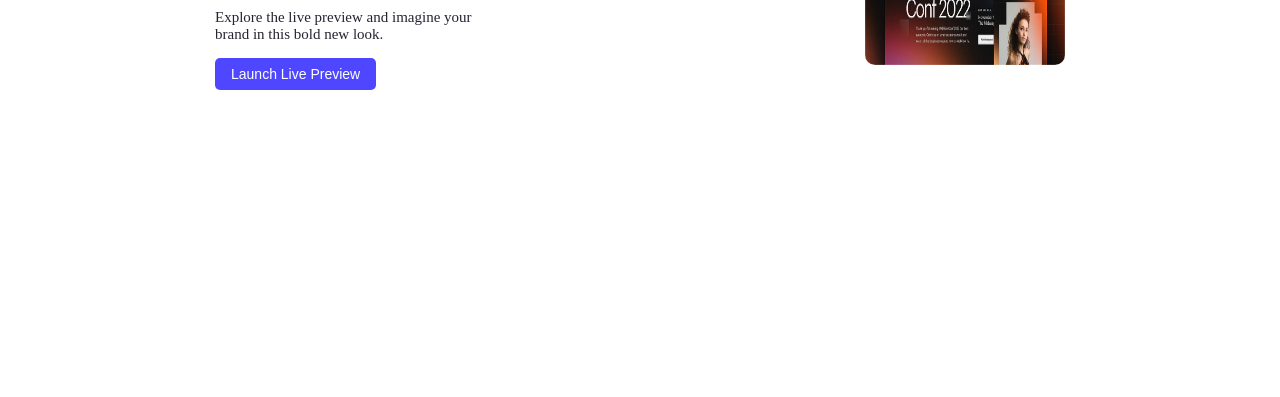
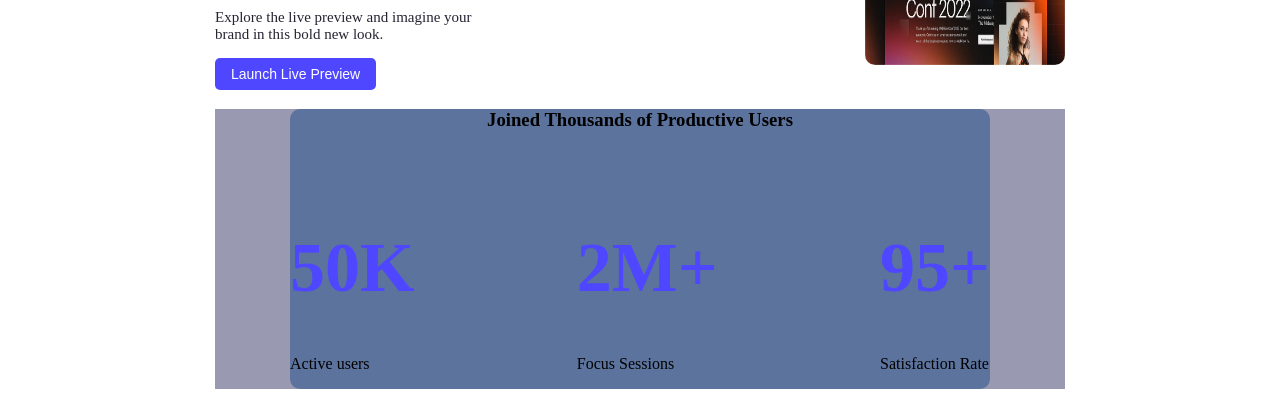
Before and after one commit to jowal-islam/assignment, a plain HTML site: page index.html in a window 1280 px wide. Shown: the part 545-942 px from the top of the page. Before the commit the page ends 800 px from the top, so only its background shows below. Drawn offline with Linux system fonts and the light colour scheme.

Commit message:
user-section roughly setup

```diff
--- a/index.html
+++ b/index.html
@@ -36,6 +36,31 @@
             <img class="action-img" width="200px" height="150px" src="Assets/wc-big.png" alt="">
         </div>
      </div>
+     <!-- action-section end -->
+      <!-- user-section-start -->
+
+        <div class="productive-user">
+         <div class="viewer">
+               <h3 class="user-heading">Joined Thousands of Productive Users</h3>
+             <div class="view">
+
+                <div class="user-container">
+                   <h1 class="first">50K</h1>
+                   <P>Active users</P>
+                </div>
+                <div>
+                    <h1 class="second">2M+</h1>
+                     <P>Focus Sessions</P>
+                </div>
+                <div>
+                    <h1 class="third">95+</h1>
+                   <P>Satisfaction Rate</P>
+                </div>
+            </div>
+         </div>
+
+        </div>
+
     </main>
  <!-- main end -->
 <!-- footer start -->
--- a/styles/style.css
+++ b/styles/style.css
@@ -77,3 +77,44 @@
     color:#252432;
     font-size: 15px;
 }
+/* action section end */
+
+.productive-user{
+    background-color:#9999b2;
+    width: 850px;
+    margin: 0 auto;
+
+}
+.user-heading{
+    text-align: center;
+}
+.viewer{
+    width: 700px;
+    background-color: rgb(91, 115, 157);
+    margin: 0 auto;
+    border-radius: 10px;
+
+
+}
+.view{
+    display: flex;
+    justify-content: space-between;
+    margin-top: 50px;
+
+}
+
+.first{
+    color: #4E47FF;
+    font-size: 70px;
+    font-weight: bold;
+}
+.second{
+    color: #4E47FF;
+    font-size: 70px;
+    font-weight: bold;
+}
+.third{
+     color: #4E47FF;
+    font-size: 70px;
+    font-weight: bold;
+}
```
